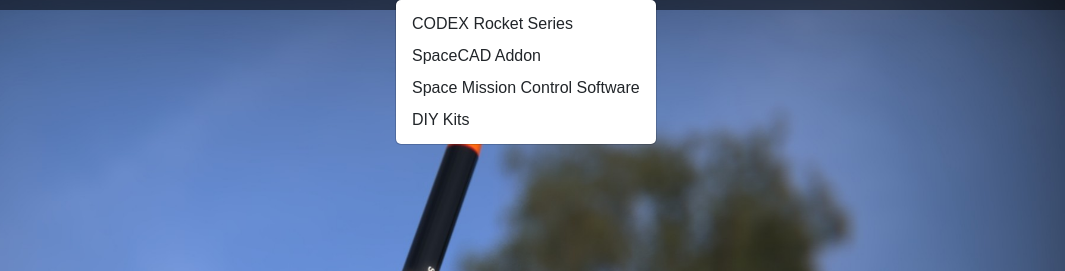
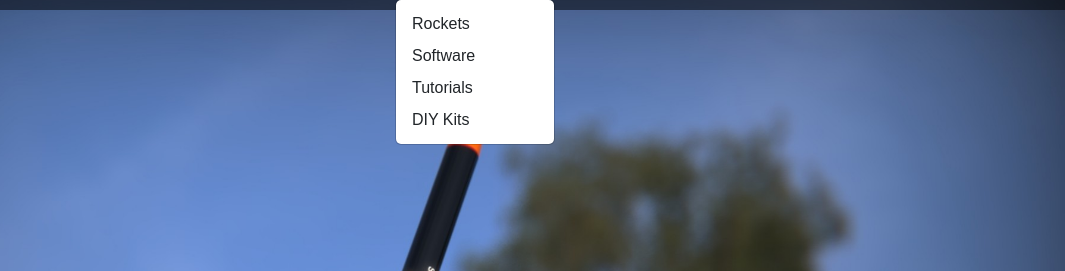
Before and after one commit to radialco/web, a plain HTML site: page index.html in a window 1280 px wide. Both pictures are taken after a click on the link "Projects". Shown: the part 56-327 px from the top of the page, 215-1280 px from the left. Drawn offline with nearby package versions, Linux system fonts and the light colour scheme.

Commit message:
Add files via upload

```diff
--- a/index.html
+++ b/index.html
@@ -63,9 +63,9 @@
                     <li class="nav-item dropdown">
                         <a class="nav-link dropdown-toggle" href="#" data-bs-toggle="dropdown">Projects</a>
                         <ul class="dropdown-menu">
-                            <li><a class="dropdown-item" href="./codex-rockets.html">CODEX Rocket Series</a></li>
-                            <li><a class="dropdown-item" href="./spacecad-addon.html">SpaceCAD Addon</a></li>
-                            <li><a class="dropdown-item" href="./smc-software.html">Space Mission Control Software</a></li>
+                            <li><a class="dropdown-item" href="./rockets.html">Rockets</a></li>
+                            <li><a class="dropdown-item" href="./software.html">Software</a></li>
+                            <li><a class="dropdown-item" href="./tutorials.html">Tutorials</a></li>
                             <li><a class="dropdown-item" href="./diy-kits">DIY Kits</a></li>
                         </ul>
                     </li>
```
